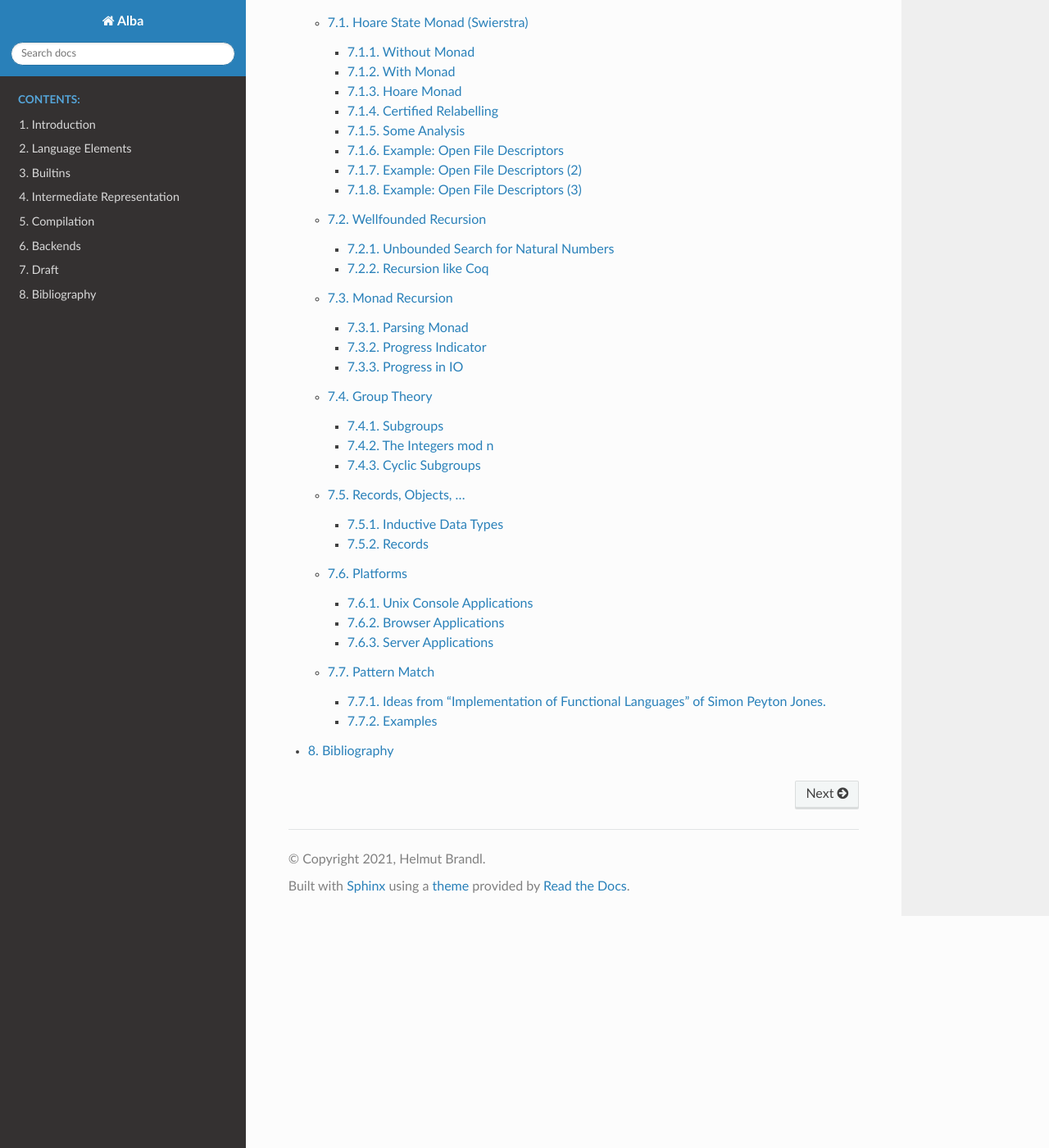
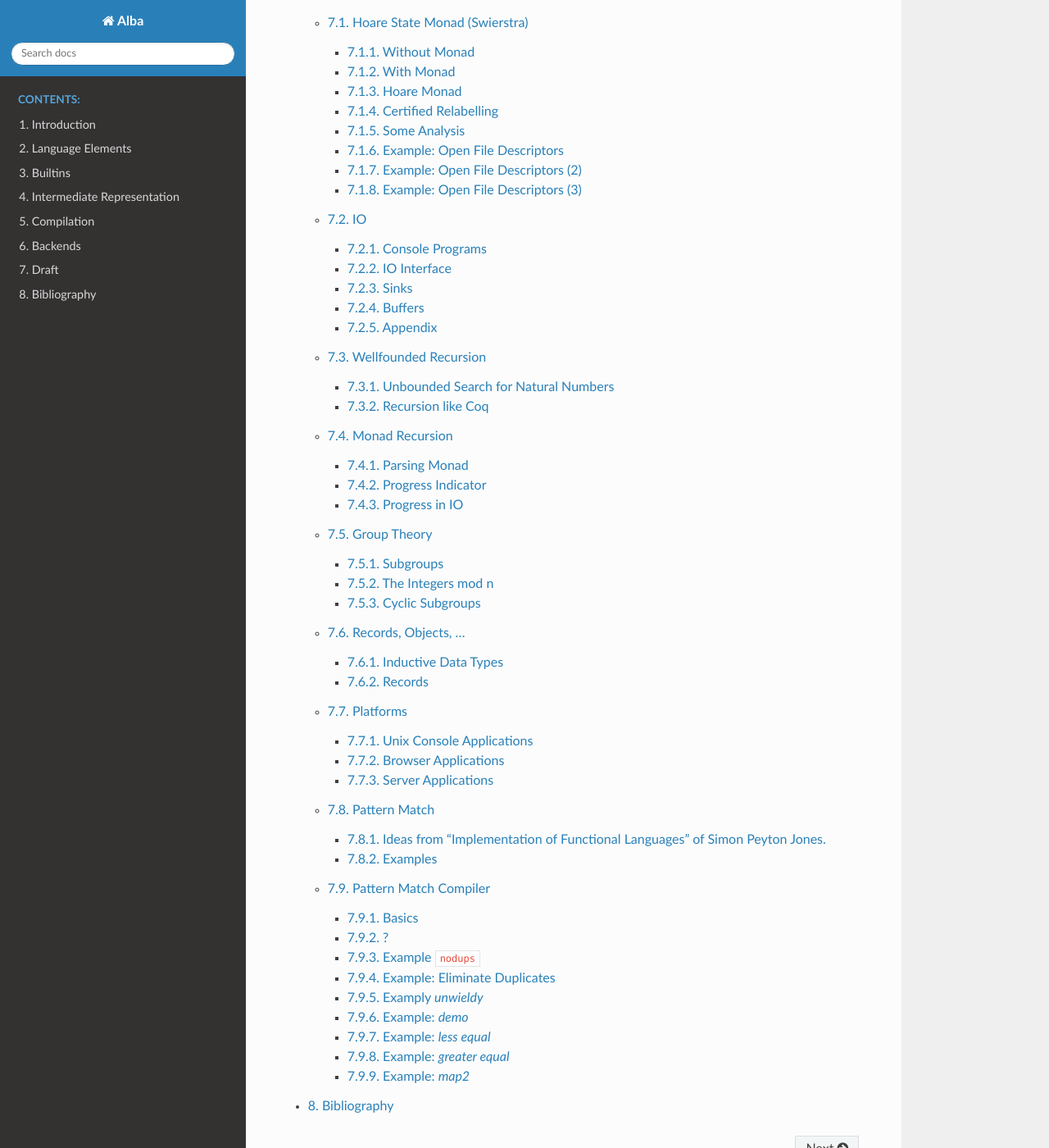
Before and after one commit to alba-lang/lang-spec, a Sphinx documentation site: the page built from sphinx/source/index.rst, in a window 1280 px wide and 1400 px high, scrolled down 3264 px. Shown: the whole window at 82% size. Built offline with Sphinx 7.4.7 and the Read the Docs theme 2.0.0, drawn with Linux system fonts in a browser that asks for light colours; some of the changed lines change nothing that is shown.

Commit message:
Added chapter 'Pattern Match Compiler'
	modified:   sphinx/source/draft/index.rst
	new file:   sphinx/source/draft/pattern_match_compiler.rst
	modified:   sphinx/source/lang-elems/pattern-match.rst

```diff
--- a/sphinx/source/draft/index.rst
+++ b/sphinx/source/draft/index.rst
@@ -9,9 +9,11 @@
 .. toctree::
 
     hoare_swierstra
+    io
     wellfounded_recursion
     monad_recursion
     group_theory
     records
     platforms
     pattern_match
+    pattern_match_compiler
--- /dev/null
+++ b/sphinx/source/draft/pattern_match_compiler.rst
@@ -0,0 +1,459 @@
+********************************************************************************
+Pattern Match Compiler
+********************************************************************************
+
+Mikael Pettersson (Sweden)
+
+
+Basics
+============================================================
+
+A pattern match expression has the general form:
+
+.. code::
+
+    case
+        \ p11 p12 ... := e1
+        \ p21 p22 ... := e2
+        ...
+        \ pn1 pn2 ... := en
+
+We convert the case expression step by step into a case tree.
+
+
+The first *m* rows begin with a variable pattern:
+    (assume *0 < m < n*)
+    In that case all rows above *m* are not reachable. This is an error for the
+    whole pattern match expression, if the not reachable rows do not occur in
+    other branches.
+
+All pattern in the first column are variable pattern:
+    We have to rename the variable such that the same variable appears in all
+    rows and then collapse the first column into one case.
+
+    .. code::
+
+        \ x :=
+            case
+                \ p12 ... := e1
+                \ p22 ... := e2
+                ...
+                \ pn2 ... := en
+
+
+The first column contains constructor pattern:
+    Pattern with the same constructor have to be renamed such that the same
+    variables occur in the corresponding positions. If the first row has
+    variable pattern, then the same variable has to be chosen and this variable
+    has to appear in all constructor pattern. Assume we have
+
+    .. code::
+
+        case
+            \ []        p12 ... := e1
+            \ x         p22 ... := e2
+            \ (x :: xs) p32 ... := e3
+
+        -- rename
+        case
+            \ (a := [])         p12 ... := e1
+            \ a                 p22 ... := e2
+            \ (a := x :: xs)    p32 ... := e3
+
+    If the constructors are exhaustive, no default case is needed. Otherwise a
+    default case is needed. The rows with a variable pattern belong to all
+    cases.
+
+    .. code::
+
+        case
+            \ (a := []) :=
+                case
+                    \ p12 ... := e1
+                    \ p22 ... := e2     -- duplicated
+            \ (a := x :: xs) :=
+                case
+                    \ p22 ... := e2     -- duplicated
+                    \ p32 ... := e3
+
+    If the constructors are not exhaustive and the column has no variable
+    pattern, then the whole pattern match is not exhaustive.
+
+
+
+
+?
+============================================================
+
+Renaming of the variables ensures that each pattern in different rows which
+matches the same part of the input object has the same variable name. Algebraic
+data types construct tree like objects. Therefore we can use the Dewey decimal
+notation to have a canonical naming of the variables.
+
+Canonical naming: xijk...
+
+- i: constructor (with some arity)
+- j: j-th argument of the constructor
+
+Other namings are possible as long as the same part of the input object gets the
+same variable. E.g. in lists the constructor nil does not have arguments. The
+constructor cons has 2 arguments, the head and the tail. Therefore x1 can be the
+name of the head and x2 the name of the tail, if x ist the root.
+
+
+Example ``nodups``
+============================================================
+
+
+.. code::
+
+    nodups: List Int -> List Int := case
+        \ (x :: y :: ys)    := e1
+        \ xs                := xs
+
+
+        e1 := if x =? y then res else x :: res
+        where
+            res := nodups (y :: ys)
+
+
+
+Introduce root variables and rename the variables consistently.
+
+.. code::
+
+    nodups:
+        all (x: List Int): List Int
+    :=
+        \ (x = x1 :: (x2 = (x21 :: x22)))               := q1
+
+        \ x                                             := q2
+
+
+Now we have two rows and one pattern column and one result column::
+
+    match0: {x = x1 :: (x2 = (x21 :: x22))}     {q1}
+            {x}                                 {q2}
+
+
+
+The constructor *::* matches row1 and row2. It is not exhaustive, therefore we
+need a default case. The first case distinction is between the *::* constructor
+and *otherwise*.
+
+.. code::
+
+    q0: inspect x case
+            \ (x1 :: x2)    := match1
+            \ _             := match2
+
+*match1* can be entered if *x* has been constructed by the *::* constructor. The
+remaining pattern is *x2* which is either the constructor pattern *x2 = x21 ::
+x22* pattern or the variable pattern *x2*.
+
+.. code::
+
+    match1: {x2 = x21 :: x22}       {q1}
+            {x2}                    {q2}
+
+*match1* is not final i.e. we need a new state *q3*.
+
+*match2* can be entered if *x* has not been constructed by the *::* constructor.
+There is no remaining pattern.
+
+.. code::
+
+    match2: {}  {q2}                -- reduces to q2
+
+
+*match2* immediately reduces to *q2* i.e. it is a final state.
+
+The complete *q0* state looks like::
+
+    q0: inspect x case
+            \ (x1 :: x2)    := q3
+            \ _             := q2
+
+Now we have to construct *q3* from *match1*. *::* is the only constructor in
+*match1*, but it is not exhaustive (i.e. we need a default case.
+
+.. code::
+
+    q3: inspect x2 case
+            \ (x21 :: x22) :=   match3
+            \ _            :=   match4
+
+*match3* comes from *match1* where *x2* has been constructed by
+*::*. This is possible for both rows. There is no more pattern to match.
+Therefore we get::
+
+    match3: {}  {q1}
+            {}  {q2}
+
+which reduces to *q1*.
+
+*match3* comes from *match1* where *x2* has been constructed by anything
+different from *::*. This is possible only for the second row::
+
+    match4: {}  {q2}
+
+which reduces to *q2*.
+
+For *q3* we get::
+
+    q3: inspect x2 case
+            \ (x21 :: x22)  := q1
+            \ _             := q2
+
+*q2* occurs in *q0* and *q3*. In our simple case *q2 = x* but it might be a more
+complicated expression which should not be repeated and the compiler should
+generate a local abbreviation.
+
+.. code::
+
+    nodups:
+        all (x: List Int): List Int
+    := \ x :=
+        inspect x case
+            \ (x1 :: x2)    :=
+                inspect x2 case
+                    \ (x21 :: x22) :=
+                        if x1 =? x21 then
+                            nodups x2
+                        else
+                            x1 :: nodups x2
+                    \ _ :=
+                        abbr x
+            \ _ :=
+                abbr x
+       where
+        abbr x := x
+
+
+
+Example: Eliminate Duplicates
+============================================================
+
+
+.. code::
+
+    nodups: List Int -> List Int := case
+        \ (a := x :: (b := y :: c))  :=  q1
+        \ a                          :=  a
+
+        -- where q1:
+        --  if x =? y then
+        --      nodups b
+        --  else
+        --      x :: nodups b
+
+*::* is the only constructor, it is not exhaustive.
+
+.. code::
+
+    nodups: List Int -> List Int := case
+        \ (a := x :: b) :=
+            -- rows which fall into this case:
+            -- \ (a := x :: (b := y :: c)) := q1
+            -- \ (a := x :: b)             := a
+            inspect b case
+                \ (y :: c)  := q1
+                \ _         := a
+        \ a :=
+            a
+
+
+Examply *unwieldy*
+============================================================
+
+
+.. code::
+
+    unwieldy {A: Any}: List A -> List A -> R := case
+        \ [] [] := c
+        \ a  b  := f a b
+
+*[]* is the only constructor in the first column, it is not exhaustive.
+
+.. code::
+
+    \ (a := []) :=
+        -- \ (a := []) (b := []) := c
+        -- \ (a := []) b         := f a b
+        case
+            \ (b := [])     := c
+            \ b             := f a b
+
+    \ a :=
+        -- \ a b := f a b
+        case            -- 'case' not strictly needed, only variable pattern
+            \ b := f a b
+
+
+
+Example: *demo*
+============================================================
+
+
+.. code::
+
+    demo {A: Any}: List A -> List A -> R := case
+        \ []        b           := f b
+        \ a         []          := g a
+        \ (x :: xs) (y :: ys)   := h x xs y ys
+
+
+First columns has both constructors *[]* and *::*, it is exhaustive.
+
+.. code::
+
+        \ (a := []) :=
+            -- \ (a := [])  b   := f b
+            -- \ (a := [])  []  := g a
+            -- second case is shadowed
+            case \ b := f b
+        \ (a := x :: xs) :=
+            -- \ (a := x :: xs)     []          := g a
+            -- \ (a := x :: xs)     (y :: ys)   := h x xs y ys
+            case
+                \ [] := g a
+                \ (y :: ys) := h x xs y ys
+
+
+Example: *less equal*
+============================================================
+
+.. code::
+
+    (<=?): Natural -> Natural -> Bool := case
+        \ zero      _           := true
+        \ _         zero        := false
+        \ (succ n)  (succ m)    := n <=? m
+
+.. code::
+
+    \ zero :=
+        -- \ (a := zero)    _       := true
+        -- \ (_ := zero)    zero    := false
+        -- second case is shadowed
+        case \ _ := true
+
+    \ (succ n) :=
+        -- \ (_ := succ n)  zero            := false
+        -- \ (a := succ n)  (b := succ m)   := n <=? m
+        case
+            \ zero          := false
+            \ succ m        := n <=? m
+
+
+Example: *greater equal*
+============================================================
+
+
+.. code::
+
+    (>=?): Natural -> Natural -> Bool := case
+        \ _             zero        := true
+        \ zero          _           := false
+        \ (succ n)      (succ m)    := n >=? m
+
+.. code::
+
+    \ zero :=
+        -- \ (_ := zero)    zero    := true
+        -- \ zero           _       := false
+        case
+            \ zero :=
+                -- \ (b := zero)    := true
+                -- \ (_ := zero)    := false
+                true
+            \ succ m :=
+                -- \ (_ := succ m)  := false
+                false
+
+    \ succ n :=
+        -- \ (_ := succ n)      zero        := true
+        -- \ (a := succ n)      (succ m)    := n >=? m
+        case
+            \ zero      := true
+            \ succ m    := n >=? m
+
+
+After clean up:
+
+.. code::
+
+    (>=?): Natural -> Natural -> Bool := case
+        \ zero :=
+            case \ zero     := true
+                 \ (succ m) := false
+        \ succ n :=
+            case \ zero     := true
+            case \ (succ m) := n >=? m
+
+
+
+
+Example: *map2*
+============================================================
+
+
+.. code::
+
+    map2 {A B C: Any} (f: A -> B -> C): List A -> List B -> List C
+    := case
+        \ []        _           := []
+        \ _         []          := []
+        \ (x :: xs) (y :: ys)   := f x y :: map2 xs ys
+
+
+    -- analysis:
+    \ [] :=
+        -- \ []         _       := []
+        -- \ (_ := [])  []      := []
+        -- first row shadows second row
+        case \ _ := []
+
+    \ (x :: xs) :=
+        -- \ (_ := _ :: _)  []          := []
+        -- \ (x :: xs)      (y :: ys)   := f x y :: map2 xs ys
+        case \ []           := []
+             \ (y :: ys)    := f x y :: map2 xs ys
+
+    -- cleanup:
+    case
+        \ [] :=
+            \ _ := []
+        \ (x :: xs) :=
+            case
+                \ []        := []
+                \ (y :: ys) := f x y :: map2 xs ys
+
+
+The same with vectors:
+
+.. code::
+
+    map2
+        {A B C: Any} (f: A -> B -> C)
+        : all {n}: Vector A n -> Vector B n -> Vector C n
+    := case
+        \ []        []          := []
+        \ (x :: xs) (y :: ys)   := f x y :: map2 xs ys
+
+    -- Analysis:
+    \ [] :=
+        -- \ [] [] := []
+        -- unification: n := 0, therefore second column is exhaustive
+        case \ [] := []
+    \ (x :: xs) :=
+        -- \ (x :: xs) (y :: ys) := f x y :: map2 xs ys
+        -- unification: n := succ m, therefore second column is exhaustive
+        case \ (y :: ys) := f x y :: map2 xs ys
+
+    -- cleanup:
+    case
+        \ [] :=
+            \ _ := []
+        \ (x :: xs) :=
+            case \ (y :: ys) := f x y :: map2 xs ys
--- a/sphinx/source/lang-elems/pattern-match.rst
+++ b/sphinx/source/lang-elems/pattern-match.rst
@@ -766,7 +766,7 @@
     nodups: List Nat -> List Nat := case
         (x :: y :: tl) :=
             if x =? y then res else y :: res where
-                res := y :: tl
+                res := nodups (y :: tl)
         xs :=
             xs
 
@@ -778,8 +778,8 @@
                 [] :=
                     [x]
                 (y :: tl) :=
-                    if x =? y then res else y :: res where
-                        res := y :: tl
+                    if x =? y then res else y :: res
+                    where res := nodups (y :: tl)
 
 
 
```
